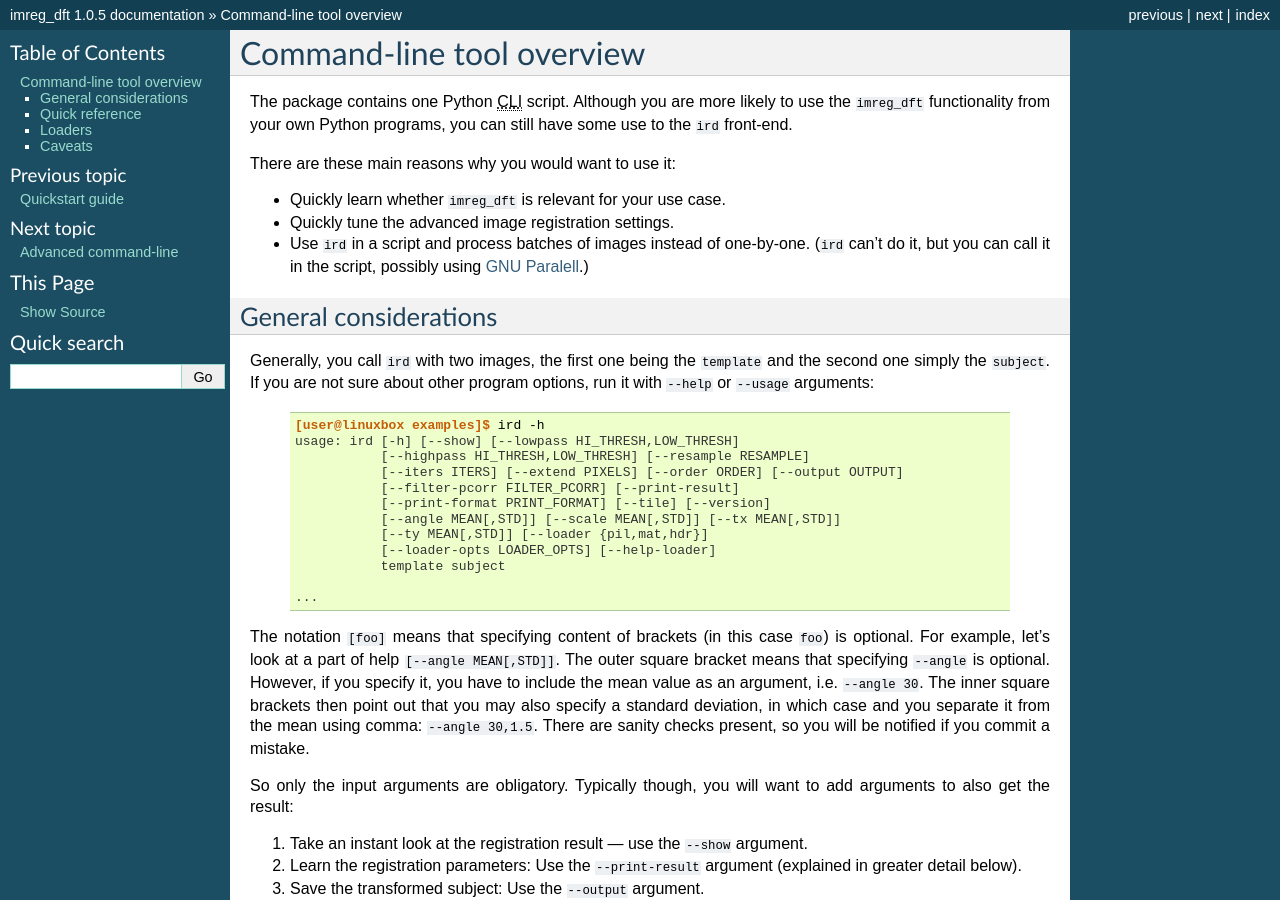
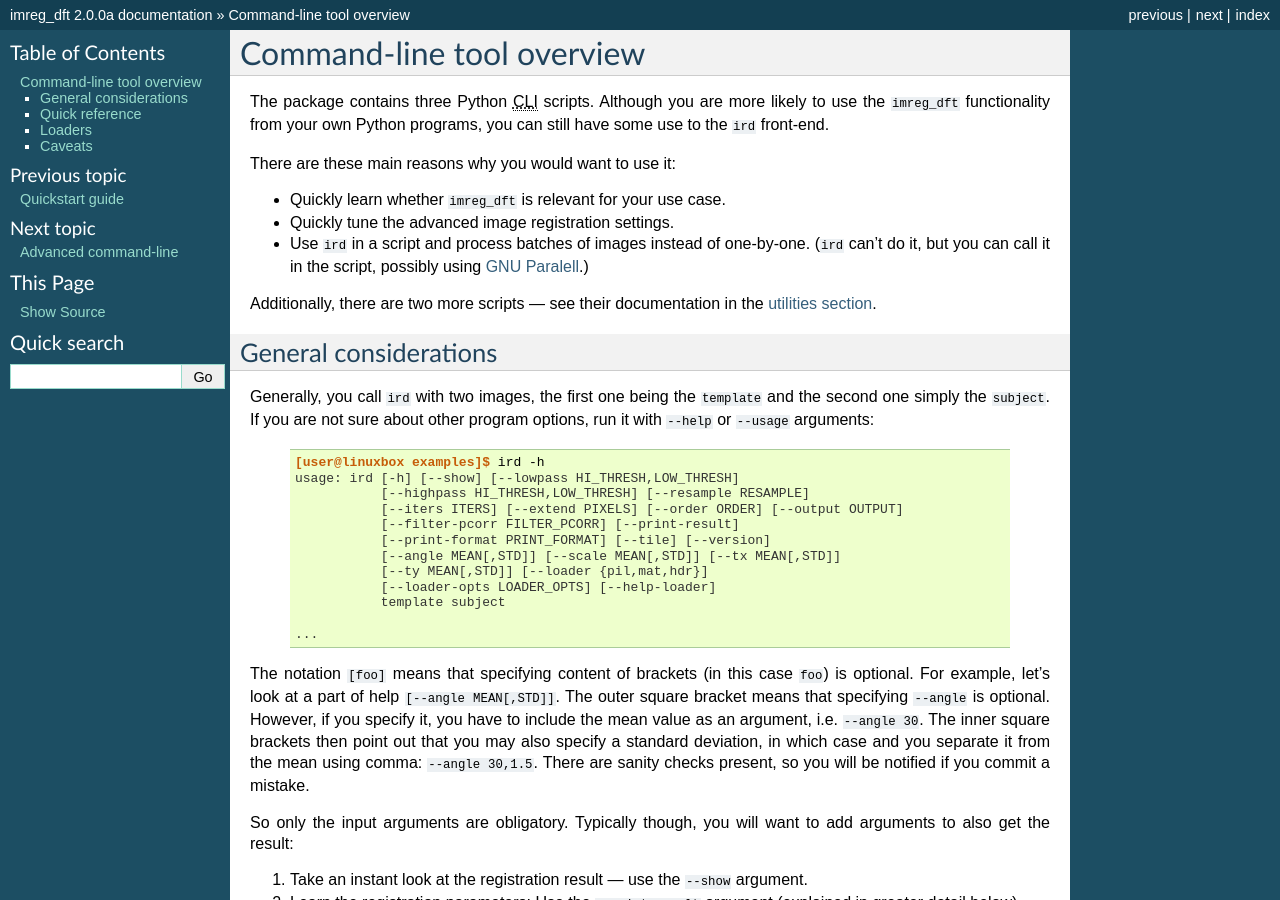
Before and after one commit to matejak/imreg_dft, a Sphinx documentation site: the page built from doc/cli.rst, in a window 1280 px wide and 900 px high. Built offline with Sphinx 7.4.7, drawn with Linux system fonts in a browser that asks for light colours; some of the changed text lies outside the part shown.

Commit message:
Mainly documentation updates

```diff
--- a/doc/changelog.rst
+++ b/doc/changelog.rst
@@ -5,6 +5,8 @@ User-centric changelog
 
  * Support for sub-pixel transformation detection.
  * Changed interface for the ``imreg_dft.imreg.translation`` function (it returns a dict).
+ * New script: ``ird-tform`` transforms an image if given a transformation.
+ * New script: ``ird-show`` allows in-depth visual insight into a phase correlation operation.
 
 **1.0.5 --- 2015-05-02**
 
--- a/doc/cli.rst
+++ b/doc/cli.rst
@@ -3,7 +3,7 @@
 Command-line tool overview
 ==========================
 
-The package contains one Python :abbr:`CLI (command-line interface)` script.
+The package contains three Python :abbr:`CLI (command-line interface)` scripts.
 Although you are more likely to use the ``imreg_dft`` functionality from your own Python programs, you can still have some use to the ``ird`` front-end.
 
 There are these main reasons why you would want to use it:
@@ -12,6 +12,8 @@ There are these main reasons why you would want to use it:
 * Quickly tune the advanced image registration settings.
 * Use ``ird`` in a script and process batches of images instead of one-by-one.
   (``ird`` can't do it, but you can call it in the script, possibly using `GNU Paralell <http://www.gnu.org/software/parallel>`_.)
+
+Additionally, there are two more scripts --- see their documentation in the :ref:`utilities section <utils>`.
 
 General considerations
 ----------------------
--- a/doc/index.rst
+++ b/doc/index.rst
@@ -90,6 +90,7 @@ Contents
    quickstart.rst
    cli.rst
    cli-advanced.rst
+   utilities.rst
    api.rst
    howitsdone.rst
    devel.rst
--- a/src/imreg_dft/__init__.py
+++ b/src/imreg_dft/__init__.py
@@ -9,4 +9,4 @@ except ImportError as exc:
     print("Unable to import the main package: %s" % exc)
 
 
-__version__ = "1.0.5"
+__version__ = "2.0.0a"
```
Also changed, not shown: doc/utilities.rst (added, +43 -0 lines), 1 other file.
